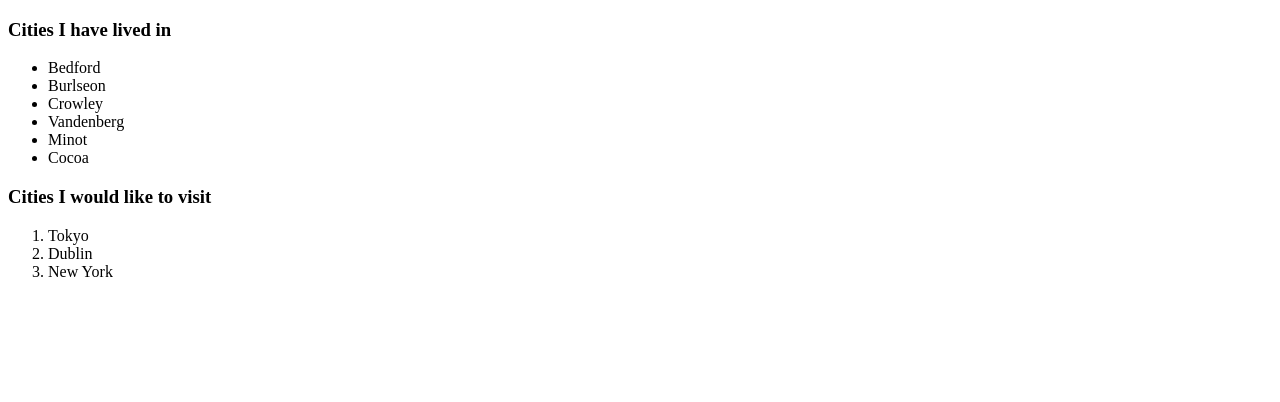
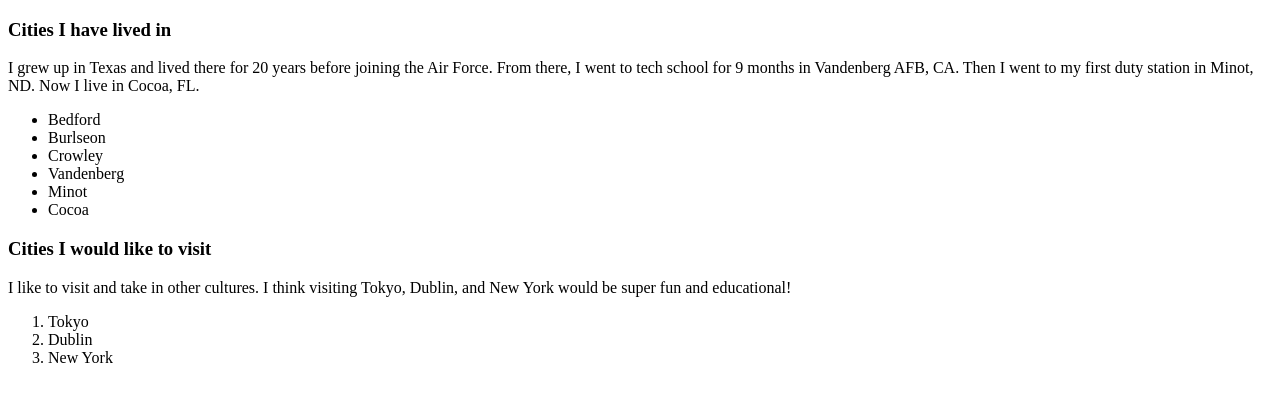
Before and after one commit to neg-0/html-exercise, a plain HTML site: page index.html in a window 1280 px wide. Drawn offline with Linux system fonts and the light colour scheme.

Commit message:
Added descriptions

```diff
--- a/index.html
+++ b/index.html
@@ -3,6 +3,7 @@
 <head></head>
 <body>
 <h3>Cities I have lived in</h3>
+I grew up in Texas and lived there for 20 years before joining the Air Force. From there, I went to tech school for 9 months in Vandenberg AFB, CA. Then I went to my first duty station in Minot, ND. Now I live in Cocoa, FL.
 <ul>
 	<li>Bedford</li>
 	<li>Burlseon</li>
@@ -12,6 +13,7 @@
 	<li>Cocoa</li>
 </ul>
 <h3>Cities I would like to visit</h3>
+I like to visit and take in other cultures. I think visiting Tokyo, Dublin, and New York would be super fun and educational!
 <ol>
 	<li>Tokyo</li>
 	<li>Dublin</li>
```
